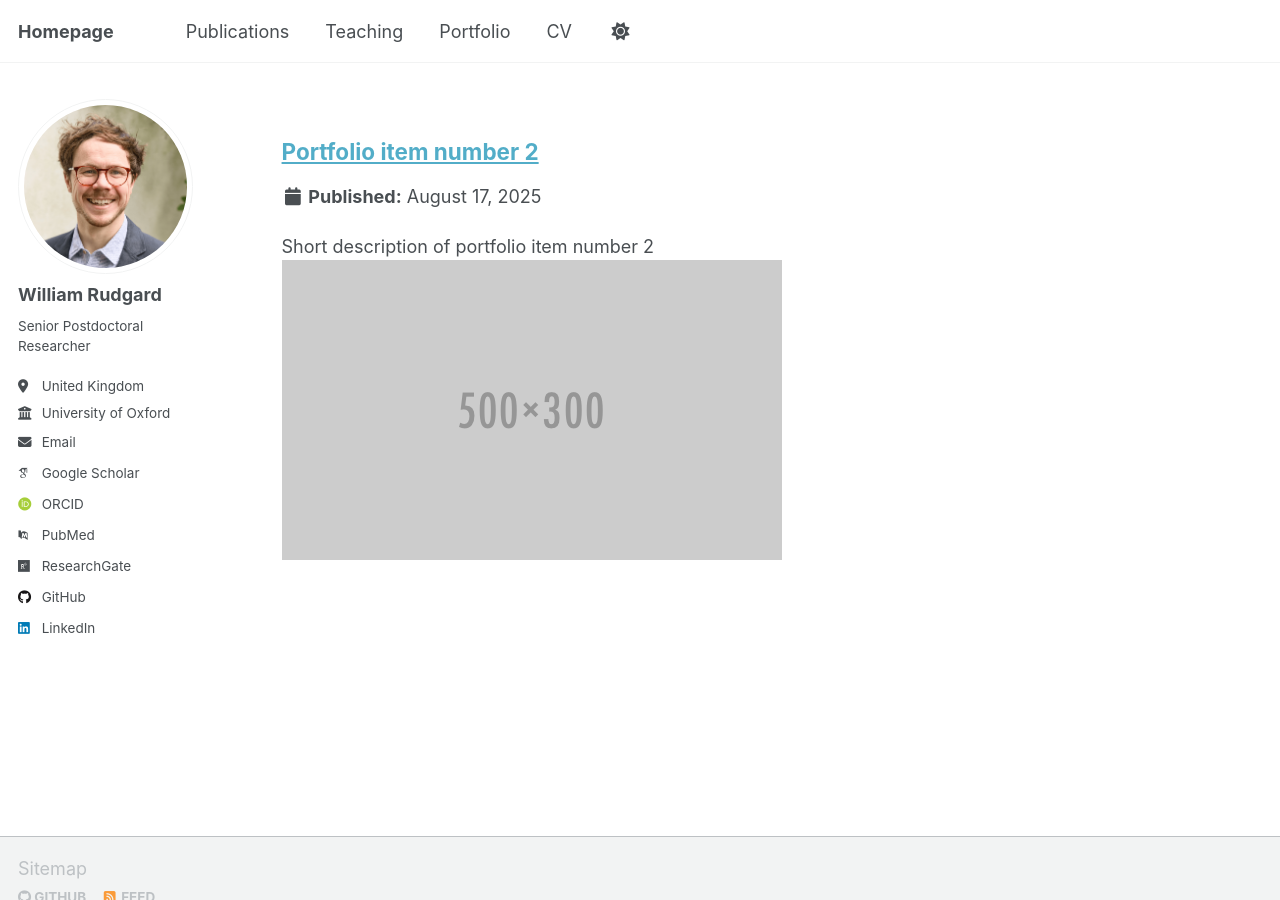
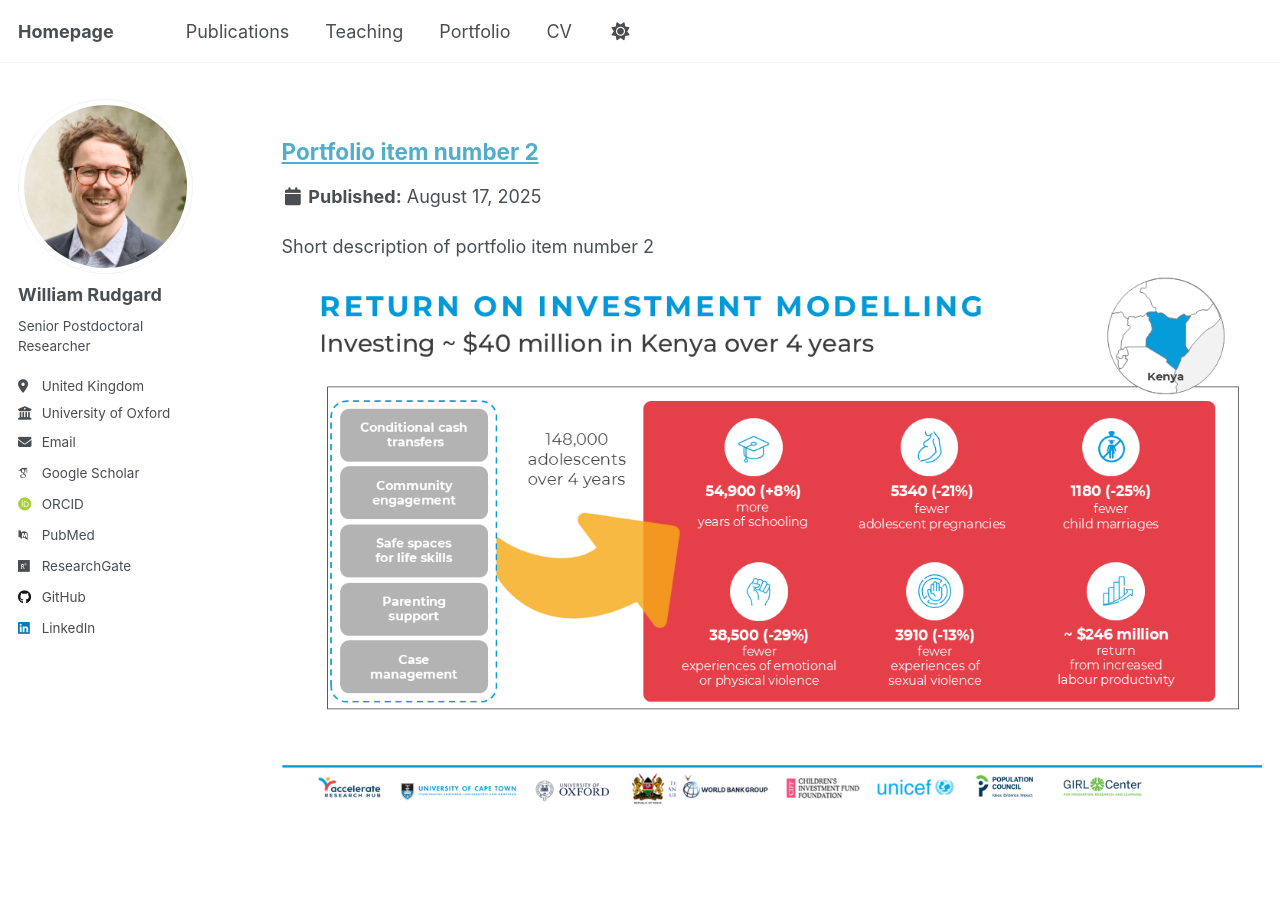
Before and after one commit to WilliamRudgard/williamrudgard.github.io, a Jekyll site: the page built from _pages/portfolio.html, in a window 1280 px wide and 900 px high, scrolled down 790 px. Built offline with Jekyll 4.4.1, drawn with Linux system fonts in a browser that asks for light colours; some web fonts are replaced; a script that is not in the unit is left out.

Commit message:
Update portfolio-2.html

```diff
--- a/_portfolio/portfolio-2.html
+++ b/_portfolio/portfolio-2.html
@@ -1,6 +1,6 @@
 ---
 title: "Portfolio item number 2"
-excerpt: "Short description of portfolio item number 2 <br/><img src='/images/500x300.png'>"
+excerpt: "Short description of portfolio item number 2 <br/><img src='/images/Portfolio 2.png'>"
 collection: portfolio
 ---
 
```
